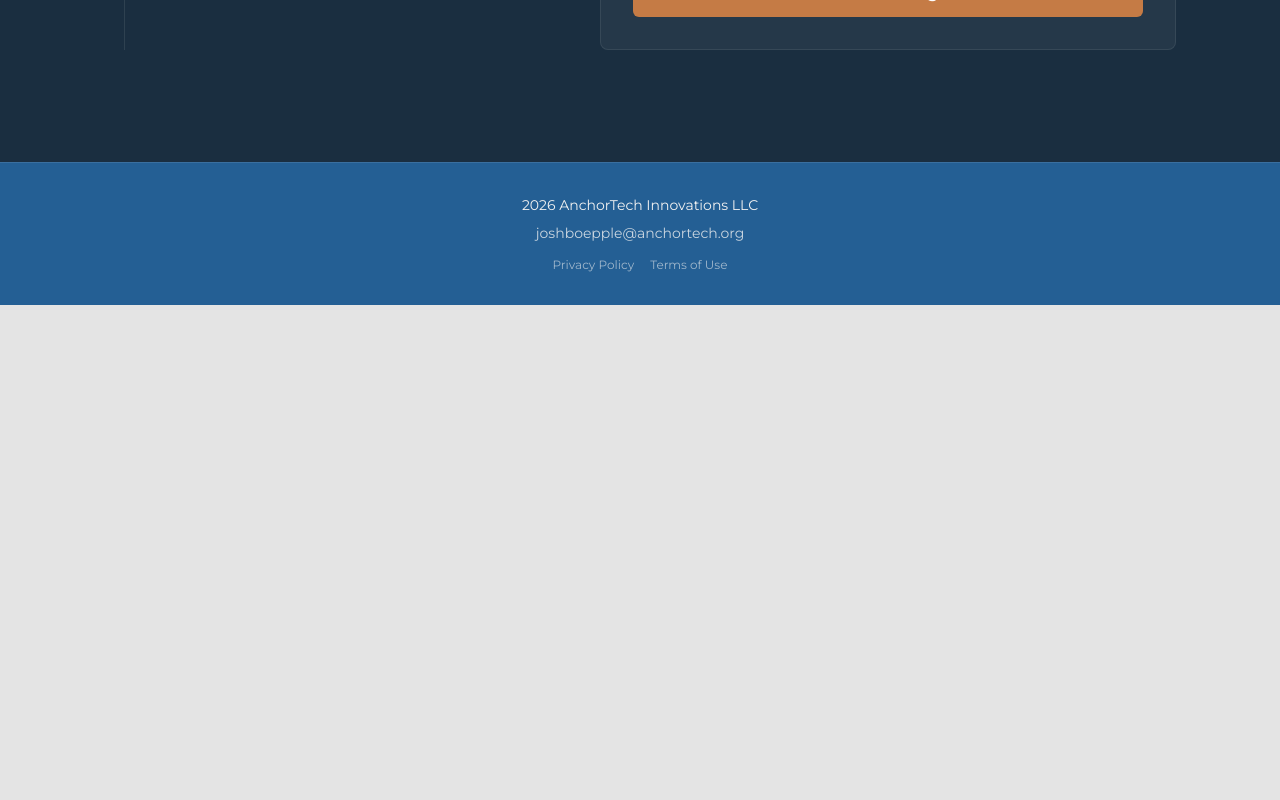
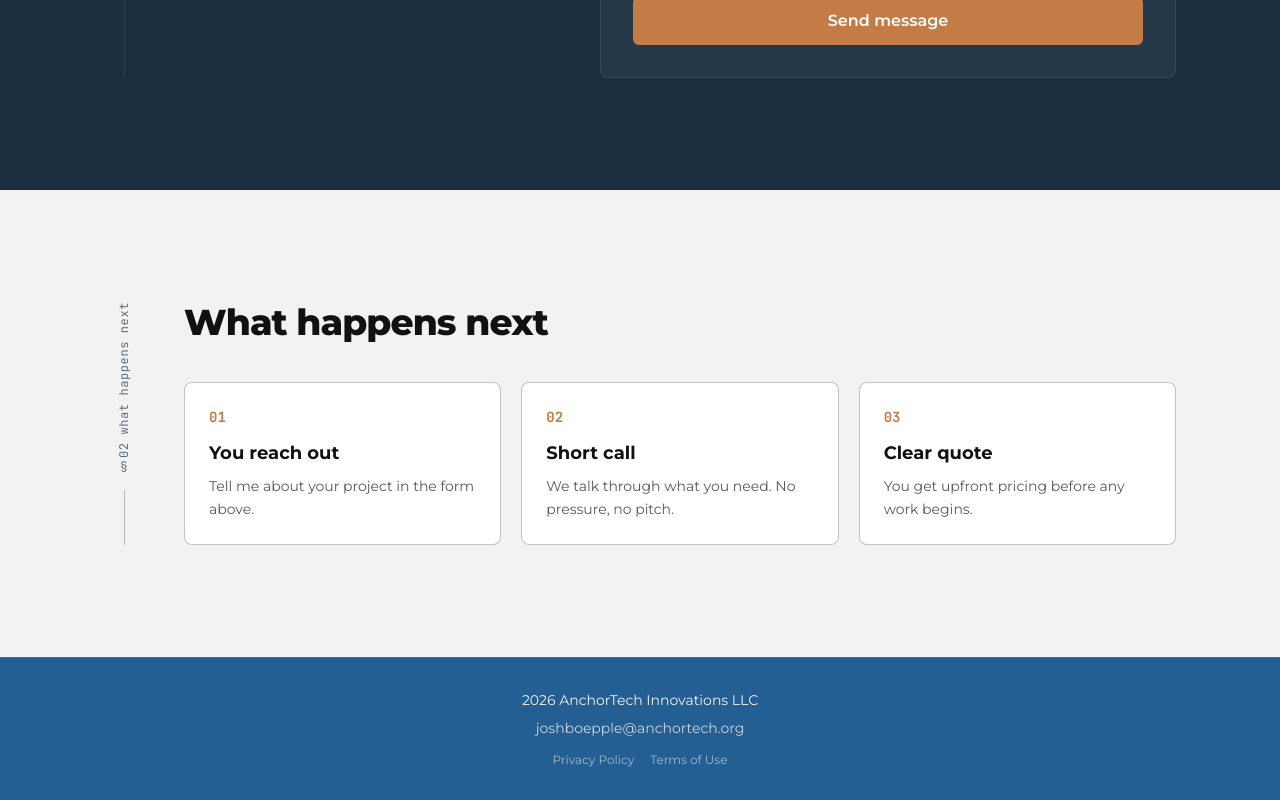
Before and after one commit to jboe26/AnchorTechInnovations_nextjs, a Next.js app in the folder anchortech-nextjs/: page /contact in a window 1280 px wide. Shown: the part 1096-1896 px from the top of the page. Before the commit the page ends 1401 px from the top, so only its background shows below. Built offline with nearby package versions, Linux system fonts and the light colour scheme.

Commit message:
Contact: response-time promise and what-happens-next strip

```diff
--- a/anchortech-nextjs/app/contact/page.tsx
+++ b/anchortech-nextjs/app/contact/page.tsx
@@ -86,7 +86,45 @@ export default function Contact() {
             <h2 className="font-[family-name:var(--font-montserrat)] text-xl font-bold text-surface">
               Send a message
             </h2>
+            <p className="mt-2 text-sm text-surface/70">
+              I reply within one business day.
+            </p>
             <ContactForm />
+          </div>
+        </div>
+      </Section>
+
+      <Section id="what-next" index={2} label="what happens next" bg="light">
+        <h2 className="font-[family-name:var(--font-montserrat)] text-3xl font-extrabold tracking-tight text-text sm:text-4xl">
+          What happens next
+        </h2>
+        <div className="mt-10 grid gap-5 sm:grid-cols-3">
+          <div className="rounded-lg border border-muted/40 bg-white p-6">
+            <p className="font-mono text-sm font-bold text-accent">01</p>
+            <h3 className="mt-3 font-[family-name:var(--font-montserrat)] text-lg font-bold text-text">
+              You reach out
+            </h3>
+            <p className="mt-2 text-sm leading-relaxed text-text/70">
+              Tell me about your project in the form above.
+            </p>
+          </div>
+          <div className="rounded-lg border border-muted/40 bg-white p-6">
+            <p className="font-mono text-sm font-bold text-accent">02</p>
+            <h3 className="mt-3 font-[family-name:var(--font-montserrat)] text-lg font-bold text-text">
+              Short call
+            </h3>
+            <p className="mt-2 text-sm leading-relaxed text-text/70">
+              We talk through what you need. No pressure, no pitch.
+            </p>
+          </div>
+          <div className="rounded-lg border border-muted/40 bg-white p-6">
+            <p className="font-mono text-sm font-bold text-accent">03</p>
+            <h3 className="mt-3 font-[family-name:var(--font-montserrat)] text-lg font-bold text-text">
+              Clear quote
+            </h3>
+            <p className="mt-2 text-sm leading-relaxed text-text/70">
+              You get upfront pricing before any work begins.
+            </p>
           </div>
         </div>
       </Section>
```
